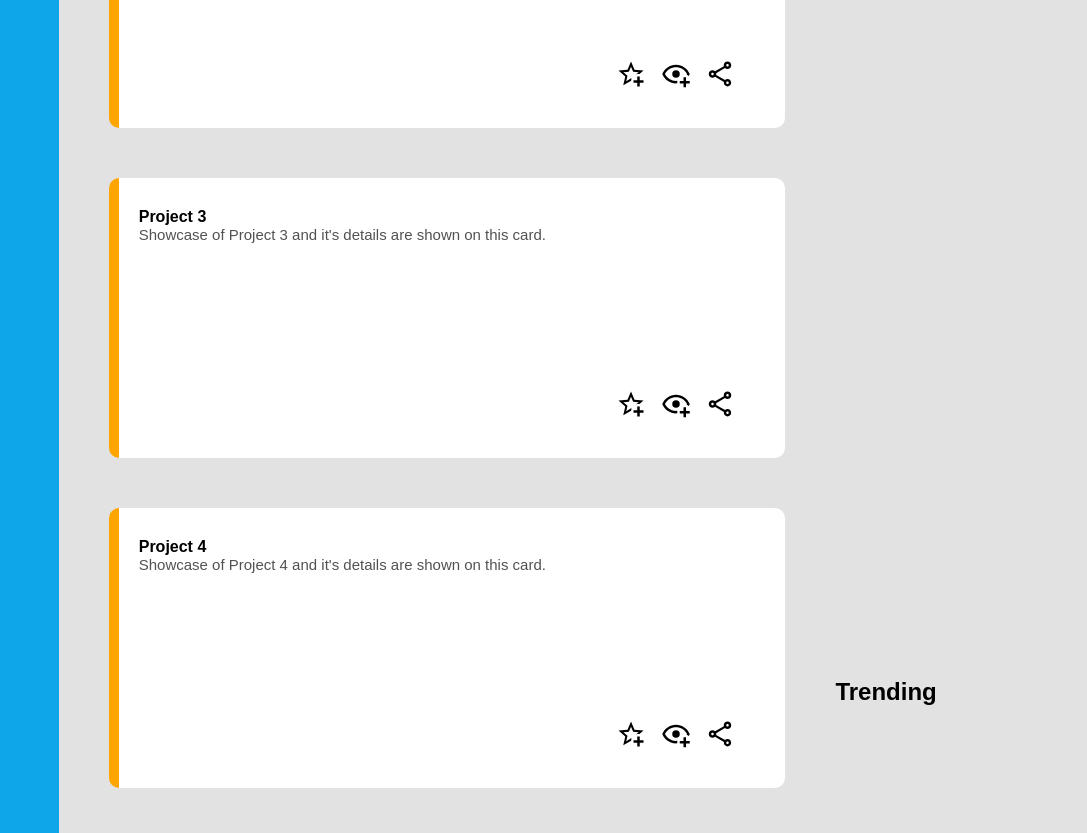
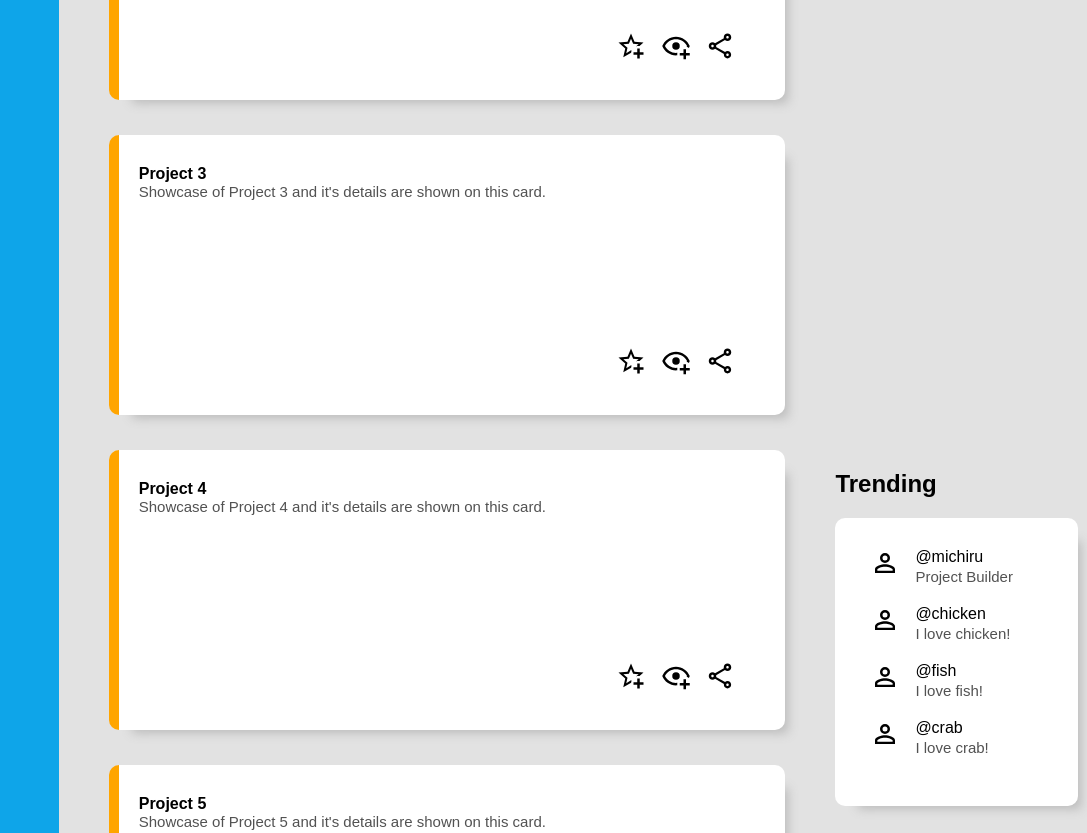
Before and after one commit to Chirumi/adminDashboard, a plain HTML site: page index.html in a window 1280 px wide. Shown: the part 900-1733 px from the top of the page, without its empty margins (193-1280 px from the left). Drawn offline with Linux system fonts and the light colour scheme.

Commit message:
Finish trending card and apply box shadows to cards across page

```diff
--- a/index.html
+++ b/index.html
@@ -76,9 +76,9 @@
                     </div>
                 </div>
                 <div class="rightBotHeader">
-                    <button><h4>New</h4></button>
-                    <button><h4>Upload</h4></button>
-                    <button><h4>Share</h4></button>
+                    <button>New</button>
+                    <button>Upload</button>
+                    <button>Share</button>
                 </div>
             </div>
         </div>
@@ -180,12 +180,36 @@
                 </div>
             </div>
             <div class="contentBotRight">
-                <h2>Trending</h2>
-                <div class="announcements2">
-                    <div></div>
-                    <div></div>
-                    <div></div>
-                    <div></div>
+                <h2 class="trendingTitle">Trending</h2>
+                <div class="trend">
+                    <div class="trendingAcc">
+                        <img src="./logos/account-outline.svg" alt="">
+                        <div>
+                            <div class="accName">@michiru</div>
+                            <div class="trendingDetails">Project Builder</div>
+                        </div>
+                    </div>
+                    <div class="trendingAcc">
+                        <img src="./logos/account-outline.svg" alt="">
+                        <div>
+                            <div class="accName">@chicken</div>
+                            <div class="trendingDetails">I love chicken!</div>
+                        </div>
+                    </div>
+                    <div class="trendingAcc">
+                        <img src="./logos/account-outline.svg" alt="">
+                        <div>
+                            <div class="accName">@fish</div>
+                            <div class="trendingDetails">I love fish!</div>
+                        </div>
+                    </div>
+                    <div class="trendingAcc">
+                        <img src="./logos/account-outline.svg" alt="">
+                        <div>
+                            <div class="accName">@crab</div>
+                            <div class="trendingDetails">I love crab!</div>
+                        </div>
+                    </div>
                 </div>
             </div>
         </div>
--- a/style.css
+++ b/style.css
@@ -52,6 +52,12 @@ img[alt="dbIcon"],
     position: relative;
     z-index: 999;
     box-shadow: 0px 15px 10px -10px rgb(187, 187, 187);
+}
+
+.card,
+.announcementGroup,
+.trend {
+    box-shadow: 13px 13px 10px -10px rgb(187, 187, 187);
 }
 
 input[type="search"] {
@@ -159,7 +165,7 @@ ul li {
     display: grid;
     justify-content: center;
     grid-template-columns: repeat(auto-fit, minmax(350px, 1fr));
-    gap: 50px;
+    gap: 35px;
 }
 
 .contentLeft h2 {
@@ -182,7 +188,8 @@ ul li {
     right: 45px;
 }
 
-.announcementGroup {
+.announcementGroup,
+.trend {
     border-radius: 10px;
     background-color: white;
     padding-left: 30px;
@@ -197,24 +204,40 @@ ul li {
 
 .announcementMain1,
 .announcementMain2,
-.announcementMain3 {
+.announcementMain3,
+.trend {
     padding-top: 30px;
 }
 
-.announcementMain3 {
+.announcementMain3,
+.trend {
     padding-bottom: 50px;
 }
 
 .announcementDetails,
+.trendingDetails,
 .details {
     font-size: 15px;
     color: rgb(82, 82, 82);
 }
 
-.announcementGroup h4 {
-    margin-bottom: 5px;
+.announcementGroup h4,
+.accName {
+    margin-bottom: 2px;
 }
 
-.announcementTitle {
+.announcementTitle,
+.trendingTitle {
     margin-bottom: 20px;
 }
+
+.trendingAcc {
+    display: flex;
+    gap: 10px;
+}
+
+.trend {
+    display: flex;
+    flex-direction: column;
+    gap: 20px;
+}
```
